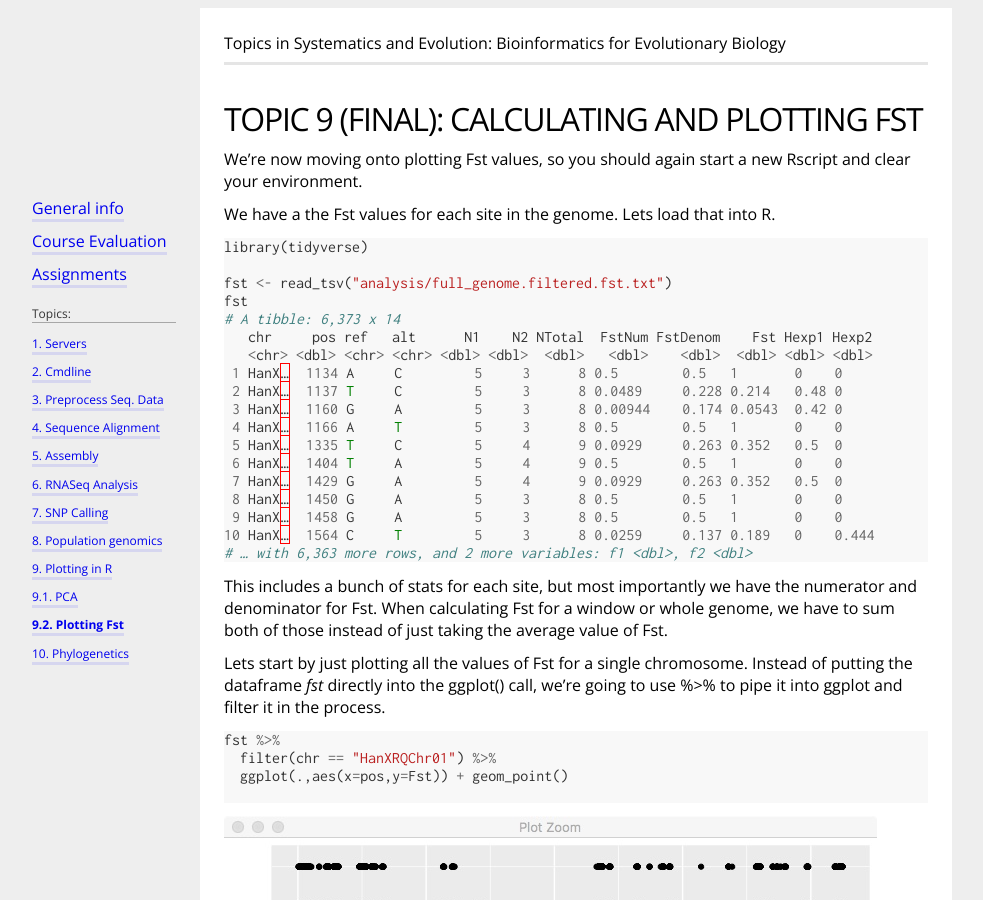
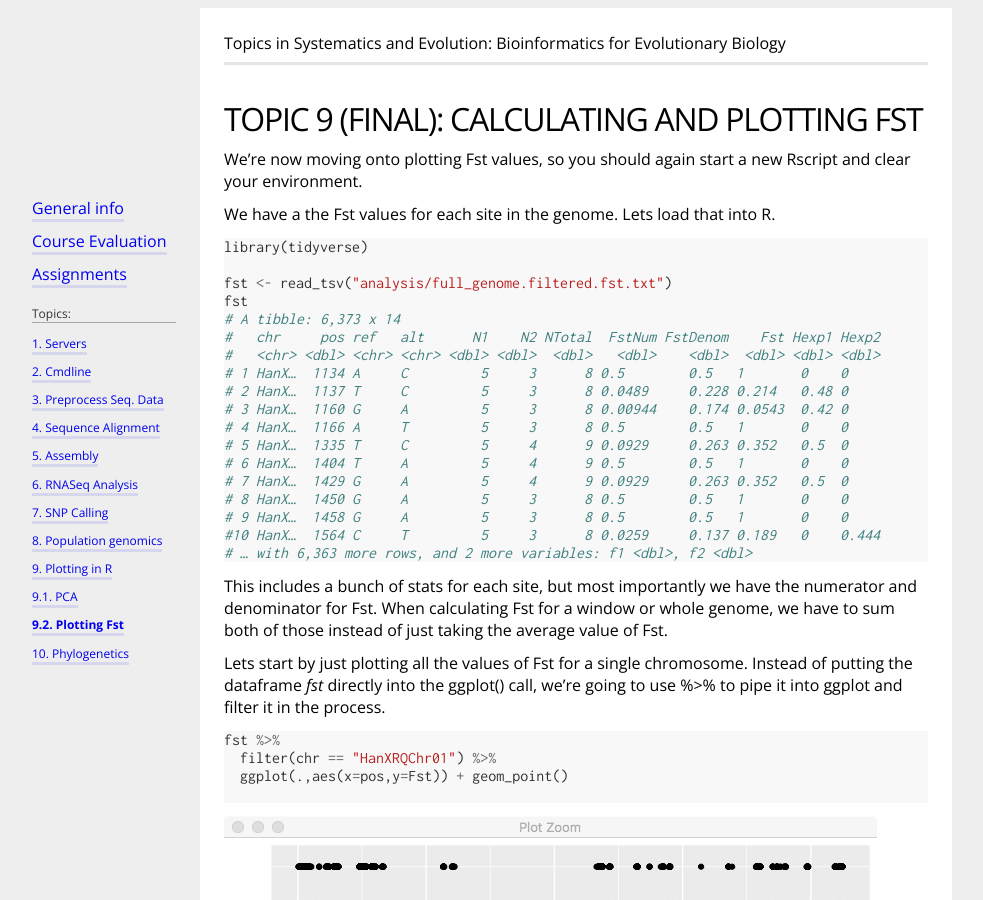
Before and after one commit to owensgl/biol525D, a Jekyll site: the page built from Topic_8-9/fst.md, in a window 1280 px wide and 900 px high. Shown: the whole window, without its empty margins (64-1047 px from the left). Built offline with Jekyll 4.4.1, drawn with Linux system fonts in a browser that asks for light colours; our own code applies the rules of GitHub Pages for plain Markdown files; some of the changed text lies outside the part shown.

Commit message:
Update fst.md

````diff
--- a/Topic_8-9/fst.md
+++ b/Topic_8-9/fst.md
@@ -14,18 +14,18 @@ library(tidyverse)
 fst <- read_tsv("analysis/full_genome.filtered.fst.txt")
 fst
 # A tibble: 6,373 x 14
-   chr     pos ref   alt      N1    N2 NTotal  FstNum FstDenom    Fst Hexp1 Hexp2
-   <chr> <dbl> <chr> <chr> <dbl> <dbl>  <dbl>   <dbl>    <dbl>  <dbl> <dbl> <dbl>
- 1 HanX…  1134 A     C         5     3      8 0.5        0.5   1       0    0
- 2 HanX…  1137 T     C         5     3      8 0.0489     0.228 0.214   0.48 0
- 3 HanX…  1160 G     A         5     3      8 0.00944    0.174 0.0543  0.42 0
- 4 HanX…  1166 A     T         5     3      8 0.5        0.5   1       0    0
- 5 HanX…  1335 T     C         5     4      9 0.0929     0.263 0.352   0.5  0
- 6 HanX…  1404 T     A         5     4      9 0.5        0.5   1       0    0
- 7 HanX…  1429 G     A         5     4      9 0.0929     0.263 0.352   0.5  0
- 8 HanX…  1450 G     A         5     3      8 0.5        0.5   1       0    0
- 9 HanX…  1458 G     A         5     3      8 0.5        0.5   1       0    0
-10 HanX…  1564 C     T         5     3      8 0.0259     0.137 0.189   0    0.444
+#   chr     pos ref   alt      N1    N2 NTotal  FstNum FstDenom    Fst Hexp1 Hexp2
+#   <chr> <dbl> <chr> <chr> <dbl> <dbl>  <dbl>   <dbl>    <dbl>  <dbl> <dbl> <dbl>
+# 1 HanX…  1134 A     C         5     3      8 0.5        0.5   1       0    0
+# 2 HanX…  1137 T     C         5     3      8 0.0489     0.228 0.214   0.48 0
+# 3 HanX…  1160 G     A         5     3      8 0.00944    0.174 0.0543  0.42 0
+# 4 HanX…  1166 A     T         5     3      8 0.5        0.5   1       0    0
+# 5 HanX…  1335 T     C         5     4      9 0.0929     0.263 0.352   0.5  0
+# 6 HanX…  1404 T     A         5     4      9 0.5        0.5   1       0    0
+# 7 HanX…  1429 G     A         5     4      9 0.0929     0.263 0.352   0.5  0
+# 8 HanX…  1450 G     A         5     3      8 0.5        0.5   1       0    0
+# 9 HanX…  1458 G     A         5     3      8 0.5        0.5   1       0    0
+#10 HanX…  1564 C     T         5     3      8 0.0259     0.137 0.189   0    0.444
 # … with 6,363 more rows, and 2 more variables: f1 <dbl>, f2 <dbl>
 ```
 This includes a bunch of stats for each site, but most importantly we have the numerator and denominator for Fst. When calculating Fst for a window or whole genome, we have to sum both of those instead of just taking the average value of Fst.
@@ -109,11 +109,11 @@ chr_lengths <- read_tsv("HanXRQr1.0-20151230.1mb.fa.fai",
                        col_names = c("chr","length","bits","spacer1","spacer2"))
 chr_lengths
 # A tibble: 3 x 5
-  chr          length    bits spacer1 spacer2
-  <chr>         <dbl>   <dbl>   <dbl>   <dbl>
-1 HanXRQChr01 1000000      13      60      61
-2 HanXRQChr02 1000000 1016693      60      61
-3 HanXRQChr03 1000000 2033373      60      61
+#  chr          length    bits spacer1 spacer2
+#  <chr>         <dbl>   <dbl>   <dbl>   <dbl>
+#1 HanXRQChr01 1000000      13      60      61
+#2 HanXRQChr02 1000000 1016693      60      61
+#3 HanXRQChr03 1000000 2033373      60      61
 ```
 We now need to create a new dataframe that includes the cumulative position across the genome. Then we can see what it looks like.
 ```r
````
